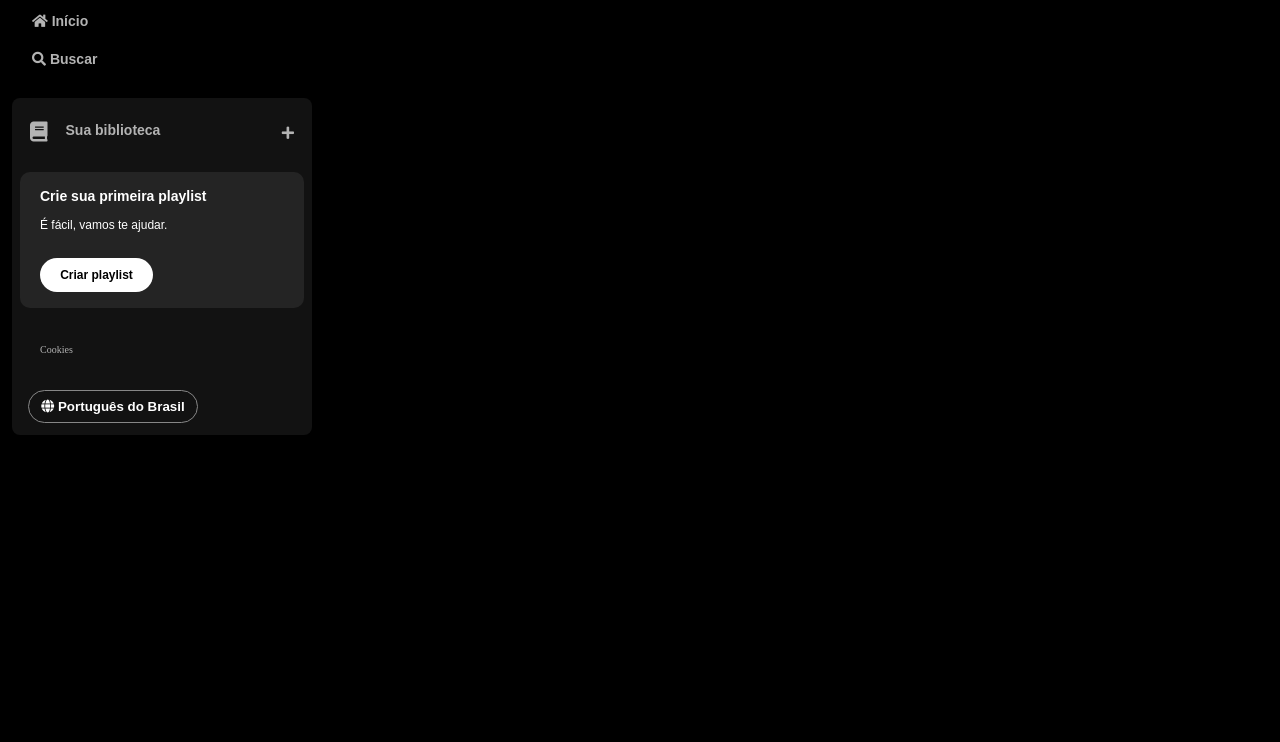
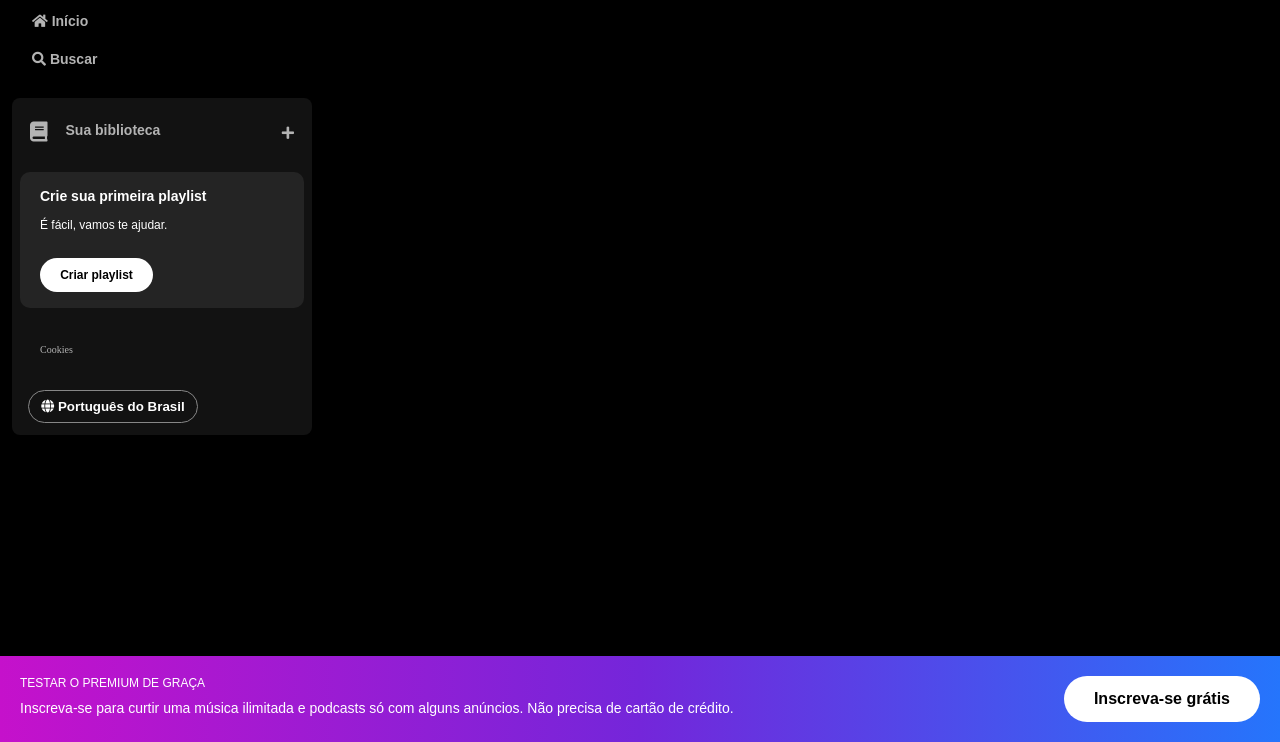
Before and after one commit to GabrielBispo1/Spotify-Landing-Page, a plain HTML site: page index.html in a window 1280 px wide. Shown: the part 58-800 px from the top of the page. Drawn offline with Linux system fonts and the light colour scheme.

Commit message:
Desafio footer e gradiente

```diff
--- a/index.html
+++ b/index.html
@@ -66,5 +66,19 @@
             </div>
         </div>
     </div>
+
+    <footer class="subscribe-premium">
+        <div class="text">
+            <p class="subscribe-premium__title">Testar o premium de graça</p>
+            <p class="subscribe-premium__subtitle">Inscreva-se para curtir uma música ilimitada e podcasts só com alguns
+                anúncios. Não precisa de cartão
+                de crédito.
+            </p>
+        </div>
+        <div class="button">
+            <button type="button">Inscreva-se grátis</button>
+        </div>
+    </footer>
 </body>
+
 </html>
--- a/styles.css
+++ b/styles.css
@@ -168,3 +168,50 @@ body {
     padding: 8px;
     border-radius: 20px;
 }
+
+.subscribe-premium {
+    position: fixed;
+    bottom: 0;
+    left: 0;
+    right: 0;
+    display: flex;
+    justify-content: space-between;
+    padding: 20px 20px;
+    background: linear-gradient(to right, #c511cb, #7426da, #2575fc);
+    font-family: "DM Sans", sans-serif;
+}
+
+.subscribe-premium .text {
+    flex-shrink: 0;
+}
+
+.subscribe-premium .subscribe-premium__title {
+    color: #fff;
+    text-transform: uppercase;
+    font-size: 12px;
+    font-weight: 400;
+    margin-bottom: 10px;
+}
+
+.subscribe-premium .subscribe-premium__subtitle {
+    color: #fff;
+    font-size: 14px;
+    font-weight: 500;
+}
+
+.subscribe-premium button {
+    background-color: #fff;
+    color: #000;
+    font-size: 16px;
+    font-weight: bold;
+    padding: 14px 30px;
+    border: 0px;
+    border-radius: 40px;
+    cursor: pointer;
+    flex-shrink: 0;
+}
+
+.subscribe-premium button:hover {
+    background-color: #000;
+    color: #fff;
+}
```
